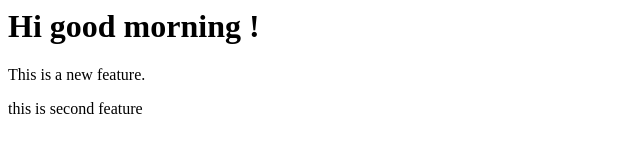
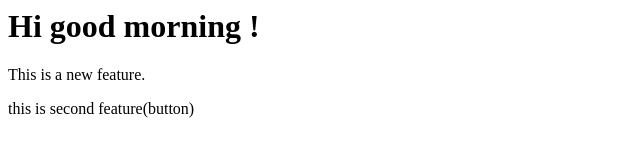
Before and after one commit to Jyotshna6247/localrepo, a plain HTML site: page index.html in a window 1280 px wide. Shown: the full height of the page, 0-640 px from the left. Drawn offline with Linux system fonts and the light colour scheme.

```diff
--- a/index.html
+++ b/index.html
@@ -1,3 +1,3 @@
 <h1>Hi good morning !</h1>
 <p>This is a new feature.</p>
-<p>this is second feature</p>
+<p>this is second feature(button)</p>
```
